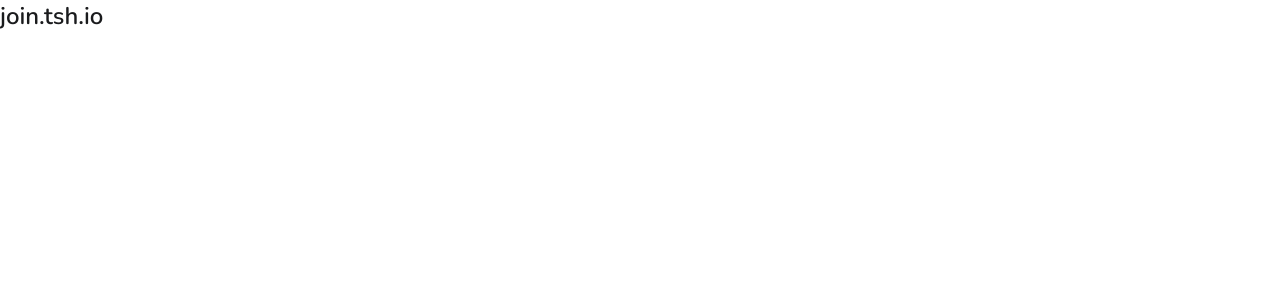
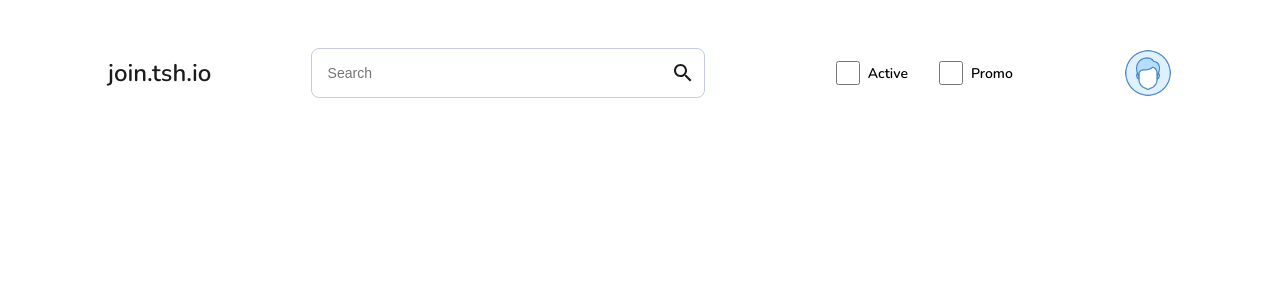
Before and after one commit to marekgieldatsh/tsh-zadanie, a Vue app: page / in a window 1280 px wide. Shown: the top 300 px of the page. Built offline with nearby package versions, Linux system fonts and the light colour scheme.

Commit message:
Header implemented

```diff
--- a/src/App.vue
+++ b/src/App.vue
@@ -12,5 +12,7 @@
 
 #app {
   font-family: "Nunito", sans-serif;
+  -webkit-font-smoothing: antialiased;
+  -moz-osx-font-smoothing: grayscale;
 }
 </style>
--- a/src/components/common/Checkbox.vue
+++ b/src/components/common/Checkbox.vue
@@ -62,6 +62,7 @@ export default {
   &__label {
     padding-left: rem(8px);
     padding-top: rem(1px);
+    font-size: rem(14px);
   }
 }
 </style>
--- /dev/null
+++ b/src/components/common/Container.vue
@@ -0,0 +1,15 @@
+<template>
+  <div class="container">
+    <slot></slot>
+  </div>
+</template>
+
+<style lang="scss" scoped>
+.container {
+  padding: 0 rem(108px);
+
+  @media only screen and (max-width: $tabletLandscape) {
+    padding: 0 rem(24px);
+  }
+}
+</style>
--- a/src/components/common/TextInput.vue
+++ b/src/components/common/TextInput.vue
@@ -35,6 +35,7 @@ export default {
     border: none;
     border-radius: inherit;
     height: 95%;
+    width: 100%;
     font-size: rem(14px);
     padding-left: rem(16px);
   }
--- a/src/styles/_variables.scss
+++ b/src/styles/_variables.scss
@@ -1,3 +1,4 @@
+// Colors
 $primary: #4460f7;
 $darker: #2140e8;
 $active: #f9a52b;
@@ -9,3 +10,11 @@ $grey5: #1a1b1d;
 $white: #FFFFFF;
 $black: #000000;
 $accent: #c5cbe1;
+
+// Breakpoints
+$mobile: 320px;
+$mobileLanscape: 568px;
+$tablet: 768px;
+$tabletLandscape: 1024px;
+$desktop: 1200px;
+$largeDesktop: 1600px;
--- a/src/views/Products.vue
+++ b/src/views/Products.vue
@@ -1,24 +1,143 @@
 <template>
   <div class="productsContainer">
-    <header>
-      <Logo />
-    </header>
+    <Container>
+      <header class="productsContainer__header">
+        <div class="productsContainer__header__logo">
+          <Logo />
+        </div>
+
+        <div class="productsContainer__header__searchFilters">
+          <TextInput class="productsContainer__header__search" placeholder="Search">
+            <SearchIcon />
+          </TextInput>
+
+          <div class="productsContainer__header__filters">
+            <Checkbox label="Active" @onToggle="onChangeActive()" />
+            <Checkbox label="Promo" @onToggle="onChangePromo()" />
+          </div>
+        </div>
+
+        <div class="productsContainer__header__userStatus">
+          <Dropdown text="Logout" @onClick="onClickLogout()">
+            <Avatar />
+          </Dropdown>
+        </div>
+      </header>
+    </Container>
     <section></section>
   </div>
 </template>
 
 <script>
 import Logo from "@/components/common/Logo.vue";
+import TextInput from "@/components/common/TextInput.vue";
+import SearchIcon from "@/components/icons/SearchIcon.vue";
+import Checkbox from "@/components/common/Checkbox.vue";
+import Dropdown from "@/components/common/Dropdown.vue";
+import Avatar from "@/components/common/Avatar.vue";
+import Container from "@/components/common/Container.vue";
 
 export default {
   name: "Home",
   components: {
-    Logo
+    Logo,
+    TextInput,
+    SearchIcon,
+    Checkbox,
+    Dropdown,
+    Avatar,
+    Container
+  },
+  methods: {
+    onChangeActive() {
+      console.log("On change active");
+    },
+    onChangePromo() {
+      console.log("On change active");
+    },
+    onClickLogout() {
+      console.log("On click logout");
+    }
   }
 };
 </script>
 
 <style lang="scss" scoped>
 .productsContainer {
+  &__header {
+    margin-top: rem(52px);
+    margin-bottom: rem(32px);
+    @media only screen and (min-width: $tabletLandscape) {
+      margin-top: rem(48px);
+      margin-bottom: rem(48px);
+    }
+    width: 100%;
+    display: grid;
+    grid-template-columns: repeat(auto-fill, 50% 50%);
+
+    @media only screen and (min-width: $tabletLandscape) {
+      grid-template-columns: repeat(auto-fill, 14% 79% 7%);
+    }
+
+    &__logo {
+      display: inline-flex;
+      align-items: center;
+      justify-content: flex-start;
+
+      @media only screen and (max-width: $tabletLandscape) {
+        order: 1;
+      }
+    }
+
+    &__searchFilters {
+      display: inline-flex;
+      align-items: center;
+      justify-content: space-around;
+
+      @media only screen and (max-width: $tabletLandscape) {
+        order: 3;
+        flex-direction: column;
+        align-items: flex-start;
+        justify-content: center;
+        grid-column-start: 1;
+        grid-column-end: 3;
+      }
+    }
+
+    &__search {
+      width: 100%;
+      margin-right: rem(24px);
+
+      @media only screen and (min-width: $tabletLandscape) {
+        max-width: rem(392px);
+      }
+
+      @media only screen and (max-width: $tabletLandscape) {
+        margin-top: rem(24px);
+      }
+    }
+
+    &__filters {
+      display: inline-flex;
+      align-items: center;
+      @media only screen and (max-width: $tabletLandscape) {
+        margin-top: rem(24px);
+      }
+
+      * {
+        margin-right: rem(31px);
+      }
+    }
+
+    &__userStatus {
+      display: inline-flex;
+      align-items: center;
+      justify-content: flex-end;
+
+      @media only screen and (max-width: $tabletLandscape) {
+        order: 2;
+      }
+    }
+  }
 }
 </style>
```
Also changed, not shown: 2 other files (tests, documents, lock files or other folders).
